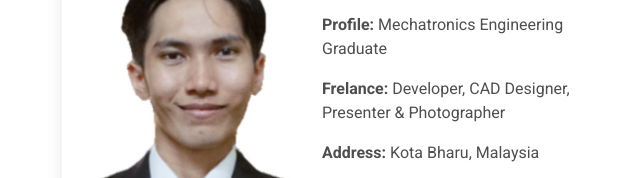
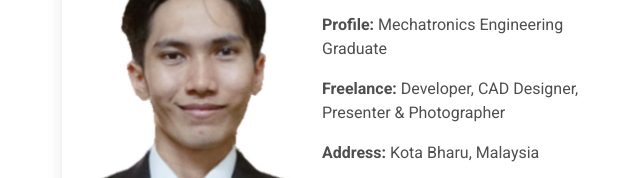
Before and after one commit to FareesNazreen/Portfolio, a plain HTML site: page index.html in a window 1280 px wide. Shown: the part 942-1120 px from the top of the page, 8-648 px from the left. Drawn offline with Linux system fonts and the light colour scheme.

Commit message:
Fix typo in index.html

```diff
--- a/index.html
+++ b/index.html
@@ -102,7 +102,7 @@
               <div class="col-lg-7 about-info">
                 <p><strong>Name: </strong> <span>Wan Muhammad Farees Bin Nazreen</span></p>
                 <p><strong>Profile: </strong> <span>Mechatronics Engineering Graduate</span></p>
-                <p><strong>Frelance: </strong> <span>Developer, CAD Designer, Presenter & Photographer</span></p>
+                <p><strong>Freelance: </strong> <span>Developer, CAD Designer, Presenter & Photographer</span></p>
                 <p><strong>Address: </strong> <span>Kota Bharu, Malaysia</span></p>
                 <p><strong>Email: </strong> <span>wmfareesnazreen@gmail.com</span></p>
                 <p><strong>LinkedIn: </strong> <span>https//www.linkedin.com/in/fareesnazreen</span></p>
```
